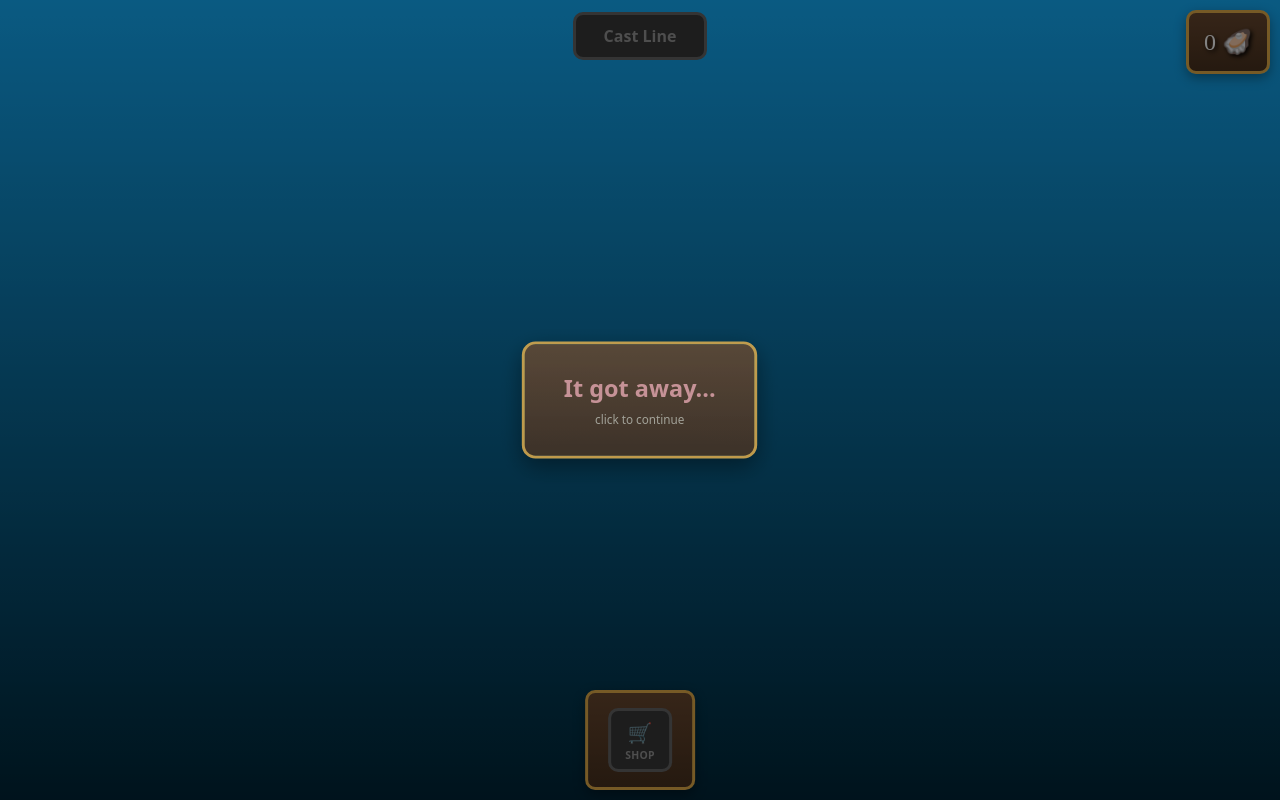
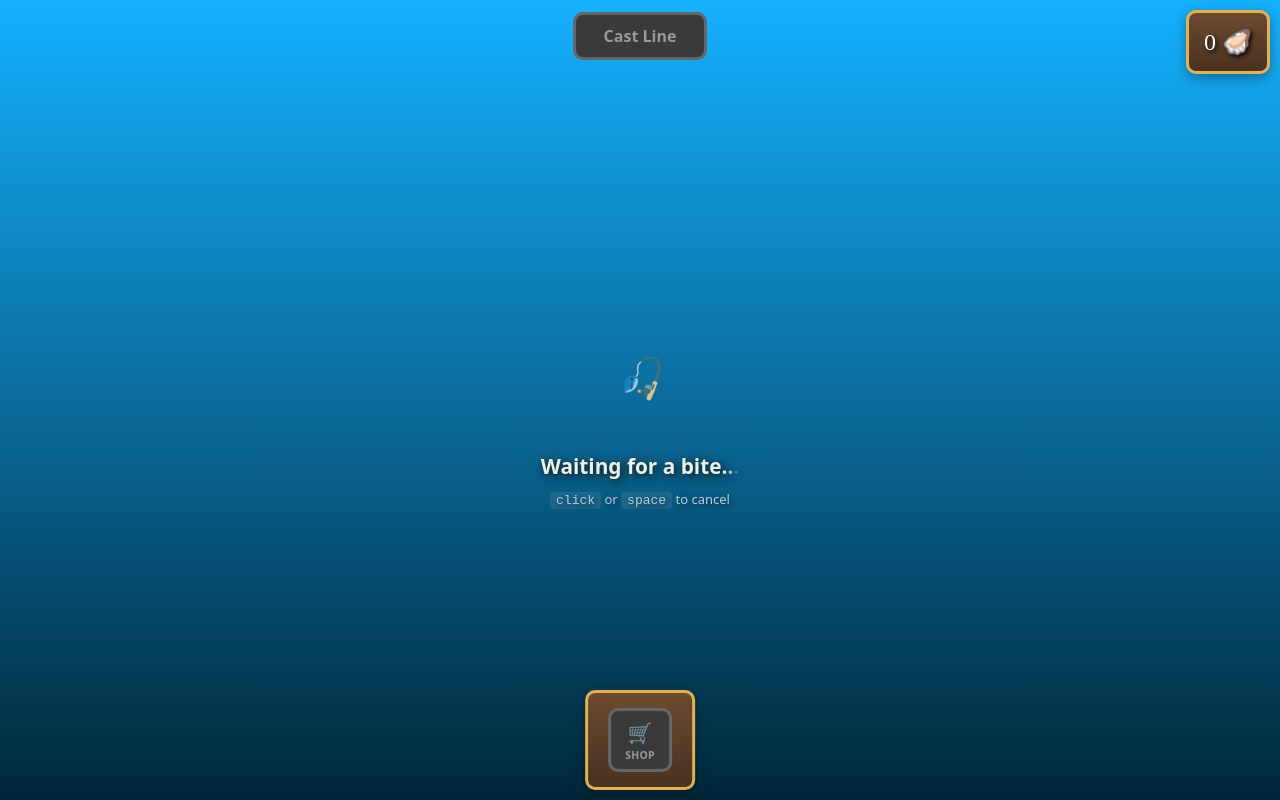
Before and after one commit to mkbuczek/fishing_game, a React (Vite) app in the folder fishing_game/: page / in a window 1280 px wide. Both pictures are taken after a click on the button "Cast Line". Built offline with nearby package versions, Linux system fonts and the light colour scheme.

Commit message:
added bite delay with new visuals
added cancel cast functionality

```diff
--- a/fishing_game/src/App.css
+++ b/fishing_game/src/App.css
@@ -21,3 +21,61 @@
   display: grid;
   place-items: center;
 }
+
+.waiting-state {
+  display: flex;
+  flex-direction: column;
+  align-items: center;
+  text-align: center;
+}
+
+.waiting-bobber {
+  font-size: 2.5rem;
+  margin-bottom: 20px;
+  animation: bobber-float 2s ease-in-out infinite;
+}
+
+@keyframes bobber-float {
+  0%, 100% { transform: translateY(0); }
+  50% { transform: translateY(-10px); }
+}
+
+.waiting-text {
+  color: #f5efe0;
+  font-family: system-ui, sans-serif;
+  font-size: 1.3rem;
+  font-weight: 600;
+  text-shadow: 2px 2px 10px hsla(0, 0%, 0%, 0.9);
+  margin-bottom: 10px;
+}
+
+.waiting-dot {
+  opacity: 0.2;
+  animation: waiting-dot-pulse 1.2s ease-in-out infinite;
+}
+
+.waiting-dot:nth-child(2) { animation-delay: 0.2s; }
+.waiting-dot:nth-child(3) { animation-delay: 0.4s; }
+
+@keyframes waiting-dot-pulse {
+  0%, 60%, 100% { opacity: 0.2; }
+  30% { opacity: 1; }
+}
+
+.waiting-text-cancel {
+  font-family: system-ui, sans-serif;
+  color: white;
+  width: 100%;
+  text-align: center;
+  font-size: 13px;
+  opacity: 0.7;
+  margin: 0px 0 0;
+  text-shadow: 2px 2px 6px hsla(0, 0%, 0%, 0.9);
+}
+
+.waiting-text-cancel kbd {
+  background: hsla(0, 0%, 100%, 0.12);
+  padding: 1px 6px;
+  border-radius: 4px;
+  font-size: 13px;
+}
--- a/fishing_game/src/App.jsx
+++ b/fishing_game/src/App.jsx
@@ -1,4 +1,4 @@
-import { useState } from 'react';
+import { useState, useEffect } from 'react';
 import './App.css';
 import FishingHUD from './components/FishingHUD';
 import CastButton from './components/CastButton';
@@ -19,38 +19,40 @@ function App() {
     drainRate: 0.25, // rate at which progress drains when the bar does not overlap with the fish
     catchReward: 0, // amount of extra pearls per catch
     luck: 0,
-    biteFrequency: 15,
+    biteMin: 0.5, // fastest possible bite, seconds
+    biteMax: 10, // slowest possible bite, seconds
+    biteExponent: 0.5, // <1 = skews towards slow, >1 = skews towards fast
   }
 
-  const [gamePhase, setGamePhase] = useState('idle'); // 'idle' | 'fishing' | 'result'
+  const [gamePhase, setGamePhase] = useState('idle'); // 'idle' | 'waiting' | 'fishing' | 'result'
   const [resultData, setResultData] = useState(null); // { outcome, reward } | null
-  const [pearls, setPearls] = useState(0); // Player's current pearl count
+  const [pearls, setPearls] = useState(0); // player's current pearl count
   const [activePanel, setActivePanel] = useState(null); // null | 'shop'
   const [ownedUpgrades, setOwnedUpgrades] = useState([]);
 
-  // Handle the "Cast Line" button click
+  // handle the "Cast Line" button click
   function handleCast() {
-    setGamePhase('fishing');
+    setGamePhase('waiting');
   }
 
-  // Handle the result of the fishing minigame (win/loss)
+  // handle the result of the fishing minigame (win/loss)
   function handleFishingResult(outcome) {
-    const fishReward = Math.floor(Math.random() * (20 - 1 + 1)) + 1; // Random hard-coded reward between 1 and 20 pearls
+    const fishReward = Math.floor(Math.random() * (20 - 1 + 1)) + 1; // random hard-coded reward between 1 and 20 pearls
     const reward = outcome === 'caught' ? fishReward + playerStats.catchReward : 0;
 
-    setPearls((prevPearls) => prevPearls + reward); // Update the player's pearl count
+    setPearls((prevPearls) => prevPearls + reward); // update the player's pearl count
 
     setResultData({ outcome, reward });
     setGamePhase('result');
   }
 
-  // Handle the dismissal of the result popup
+  // handle the dismissal of the result popup
   function handleDismissResult() {
     setResultData(null);
     setGamePhase('idle');
   }
 
-  // Handle upgrade purchases
+  // handle upgrade purchases
   function handlePurchase(upgrade) {
     if (pearls < upgrade.cost) {
       return; // return if not enough money
@@ -87,6 +89,45 @@ function App() {
   // update player stats
   const playerStats = computePlayerStats(ownedUpgrades);
 
+  // handle fish bite delay after cast
+  useEffect(() => {
+    if (gamePhase !== 'waiting') return;
+
+    const { biteMin, biteMax, biteExponent } = playerStats;
+    const biteRoll = Math.random() ** biteExponent;
+    const delaySeconds = biteMin + biteRoll * (biteMax - biteMin);
+
+    const timer = setTimeout(() => {
+      setGamePhase('fishing');
+    }, delaySeconds * 1000);
+
+    return () => clearTimeout(timer);
+  }, [gamePhase, playerStats.biteMin, playerStats.biteMax, playerStats.biteExponent]);
+
+  // handle cancelling a cast
+  useEffect(() => {
+    if (gamePhase !== 'waiting') return;
+
+    function handleCancelKey(event) {
+      if (event.code === 'Space') {
+        event.preventDefault();
+        setGamePhase('idle');
+      }
+    }
+
+    function handleCancelClick() {
+      setGamePhase('idle');
+    }
+
+    window.addEventListener('keydown', handleCancelKey);
+    window.addEventListener('mousedown', handleCancelClick);
+
+    return () => {
+      window.removeEventListener('keydown', handleCancelKey);
+      window.removeEventListener('mousedown', handleCancelClick);
+    };
+  }, [gamePhase]);
+
   return (
     <div className="app">
       <div className="top-bar">
@@ -95,6 +136,18 @@ function App() {
       </div>
 
       <div className="game-area">
+        {gamePhase === 'waiting' && (
+          <div className="waiting-state">
+            <span className="waiting-bobber">🎣</span>
+            <p className="waiting-text">Waiting for a bite
+              <span className="waiting-dot">.</span>
+              <span className="waiting-dot">.</span>
+              <span className="waiting-dot">.</span>
+            </p>
+             <p className="waiting-text-cancel"><kbd>click</kbd> or <kbd>space</kbd> to cancel</p>
+          </div>
+        )}
+
         {gamePhase === 'fishing' && <FishingHUD
          onResult={handleFishingResult}
          startingProgress={playerStats.startingProgress}
--- a/fishing_game/src/data/upgrades.js
+++ b/fishing_game/src/data/upgrades.js
@@ -22,10 +22,10 @@ const upgrades = [
     {
         id: "better-bait-1",
         name: "Better Bait",
-        tooltip: "Increases fish bite frequency",
+        tooltip: "Makes fish bite quicker",
         cost: 30,
-        statKey: "biteFrequency",
-        statBonus: 0.1,
+        statKey: "biteExponent",
+        statBonus: 2,
         category: "stat",
         requires: [],
     },
```
Also changed, not shown: fishing_game/src/data/fish.js (added, +7 -0 lines).
